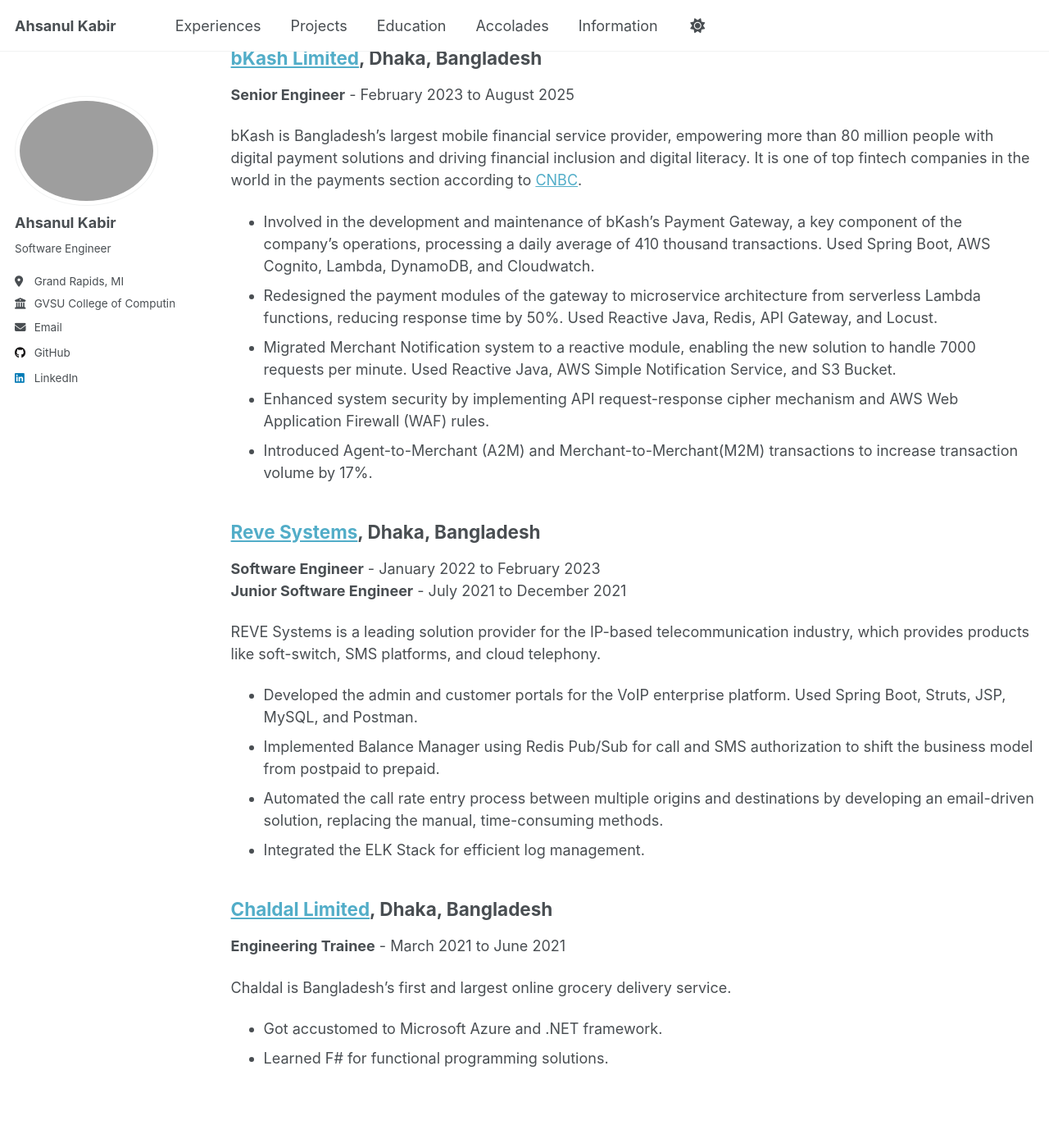
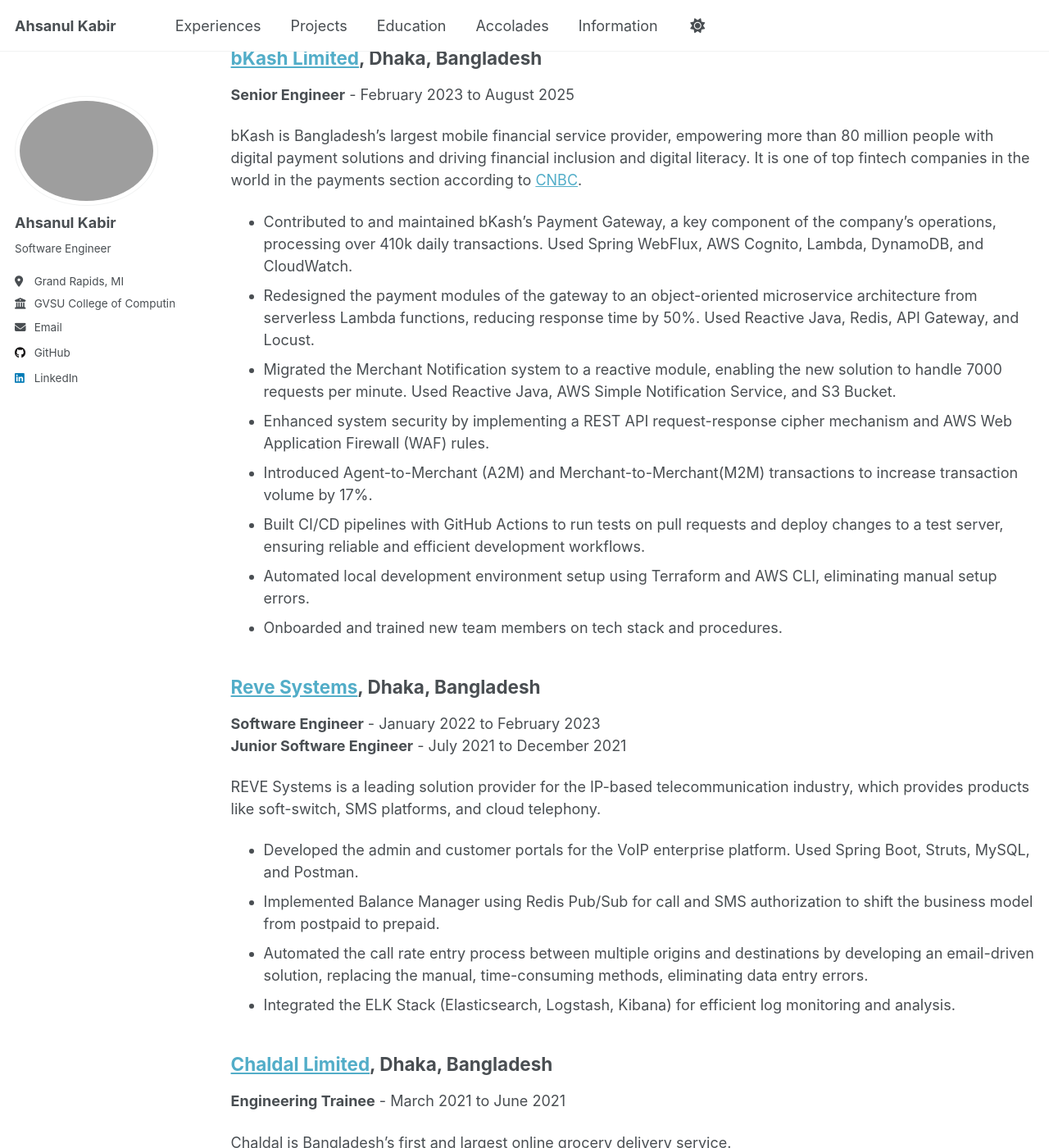
Before and after one commit to kowshid/kowshid.github.io, a Jekyll site: the page built from _pages/experiences.md, in a window 1280 px wide and 1400 px high, scrolled down 486 px. Shown: the whole window at 82% size. Built offline with Jekyll 4.4.1, drawn with Linux system fonts in a browser that asks for light colours; a script that is not in the unit is left out; some of the changed text lies outside the part shown.

Commit message:
Add to Experience Section

```diff
--- a/_pages/experiences.md
+++ b/_pages/experiences.md
@@ -21,11 +21,14 @@ As a graduate research assistant, I am working on the Edge Forestry project, an
 
 bKash is Bangladesh’s largest mobile financial service provider, empowering more than 80 million people with digital payment solutions and driving financial inclusion and digital literacy. It is one of top fintech companies in the world in the payments section according to <a href="https://www.cnbc.com/the-worlds-top-fintech-companies-2025/" target="_blank" rel="noopener noreferrer">CNBC</a>.
 
-- Involved in the development and maintenance of bKash's Payment Gateway, a key component of the company's operations,  processing a daily average of 410 thousand transactions. Used Spring Boot, AWS Cognito, Lambda, DynamoDB, and Cloudwatch.
-- Redesigned the payment modules of the gateway to microservice architecture from serverless Lambda functions, reducing response time by 50%. Used Reactive Java, Redis, API Gateway, and Locust.
-- Migrated Merchant Notification system to a reactive module, enabling the new solution to handle 7000 requests per minute. Used Reactive Java, AWS Simple Notification Service, and S3 Bucket.
-- Enhanced system security by implementing API request-response cipher mechanism and AWS Web Application Firewall (WAF) rules.
+- Contributed to and maintained bKash’s Payment Gateway, a key component of the company’s operations, processing over 410k daily transactions. Used Spring WebFlux, AWS Cognito, Lambda, DynamoDB, and CloudWatch.
+- Redesigned the payment modules of the gateway to an object-oriented microservice architecture from serverless Lambda functions, reducing response time by 50%. Used Reactive Java, Redis, API Gateway, and Locust.
+- Migrated the Merchant Notification system to a reactive module, enabling the new solution to handle 7000 requests per minute. Used Reactive Java, AWS Simple Notification Service, and S3 Bucket.
+- Enhanced system security by implementing a REST API request-response cipher mechanism and AWS Web Application Firewall (WAF) rules.
 - Introduced Agent-to-Merchant (A2M) and Merchant-to-Merchant(M2M) transactions to increase transaction volume by 17%.
+- Built CI/CD pipelines with GitHub Actions to run tests on pull requests and deploy changes to a test server, ensuring reliable and efficient development workflows.
+- Automated local development environment setup using Terraform and AWS CLI, eliminating manual setup errors.
+- Onboarded and trained new team members on tech stack and procedures.
 
 
 ## <a href="https://www.revesoft.com/" target="_blank" rel="noopener noreferrer">Reve Systems</a>, Dhaka, Bangladesh
@@ -34,15 +37,15 @@ bKash is Bangladesh’s largest mobile financial service provider, empowering mo
 
 REVE Systems is a leading solution provider for the IP-based telecommunication industry, which provides products like soft-switch, SMS platforms, and cloud telephony.
 
-- Developed the admin and customer portals for the VoIP enterprise platform. Used Spring Boot, Struts, JSP, MySQL, and Postman.
+- Developed the admin and customer portals for the VoIP enterprise platform. Used Spring Boot, Struts, MySQL, and Postman.
 - Implemented Balance Manager using Redis Pub/Sub for call and SMS authorization to shift the business model from postpaid to prepaid.
-- Automated the call rate entry process between multiple origins and destinations by developing an email-driven solution, replacing the manual, time-consuming methods.
-- Integrated the ELK Stack for efficient log management.
+- Automated the call rate entry process between multiple origins and destinations by developing an email-driven solution, replacing the manual, time-consuming methods, eliminating data entry errors.
+- Integrated the ELK Stack (Elasticsearch, Logstash, Kibana) for efficient log monitoring and analysis.
 
 ## <a href="https://chaldal.tech/" target="_blank" rel="noopener noreferrer">Chaldal Limited</a>, Dhaka, Bangladesh
 **Engineering Trainee** - March 2021 to June 2021
 
 Chaldal is Bangladesh's first and largest online grocery delivery service.
 
-- Got accustomed to Microsoft Azure and .NET framework.
-- Learned F\# for functional programming solutions.
+- Gained hands-on experience with Microsoft Azure, the .NET framework, and Agile methodology.
+- Learned C# and F# for functional programming solutions.
```
Also changed, not shown: other parts of _pages/experiences.md (+2 -2 lines), _pages/projects.md (+1 -1 lines).
